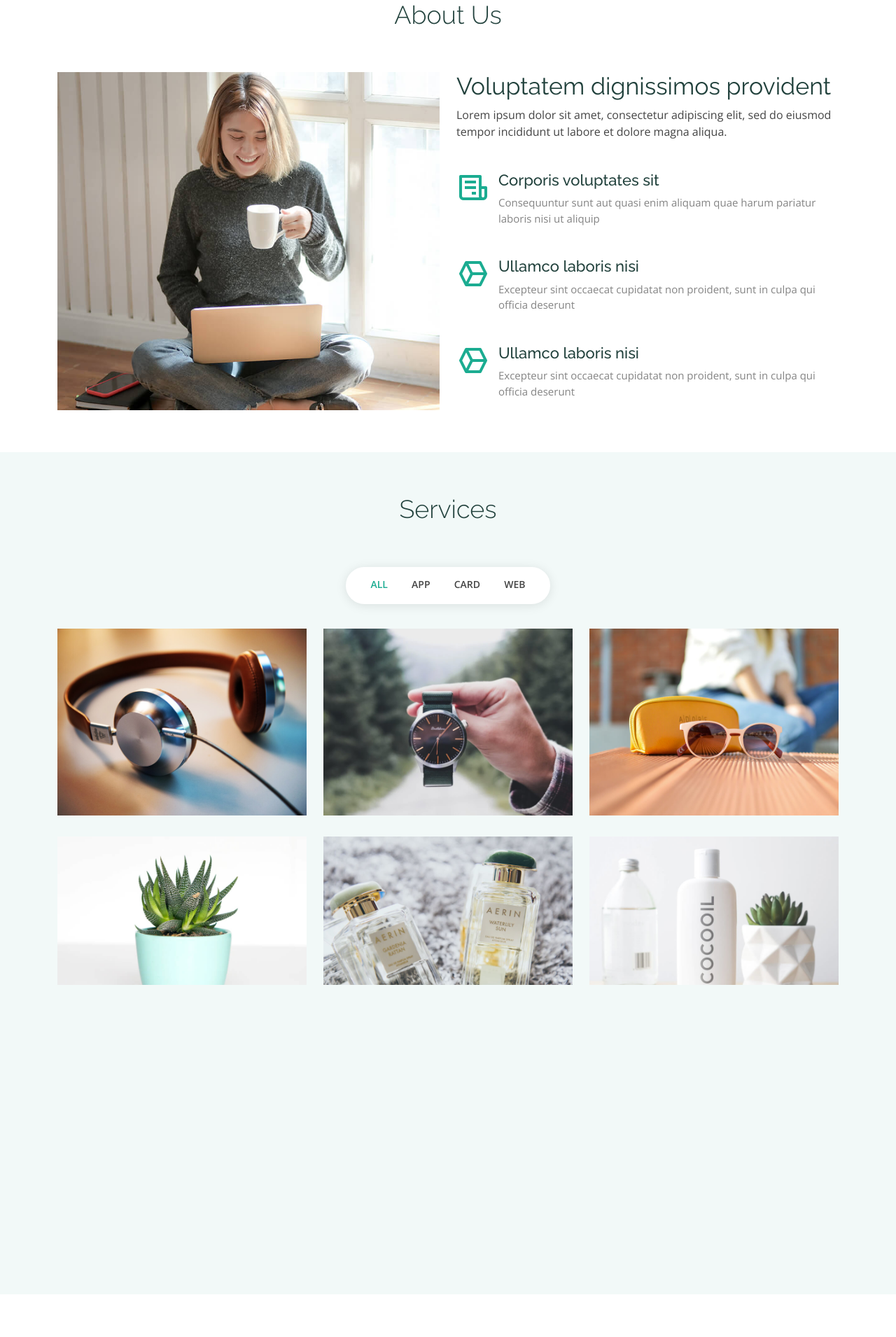
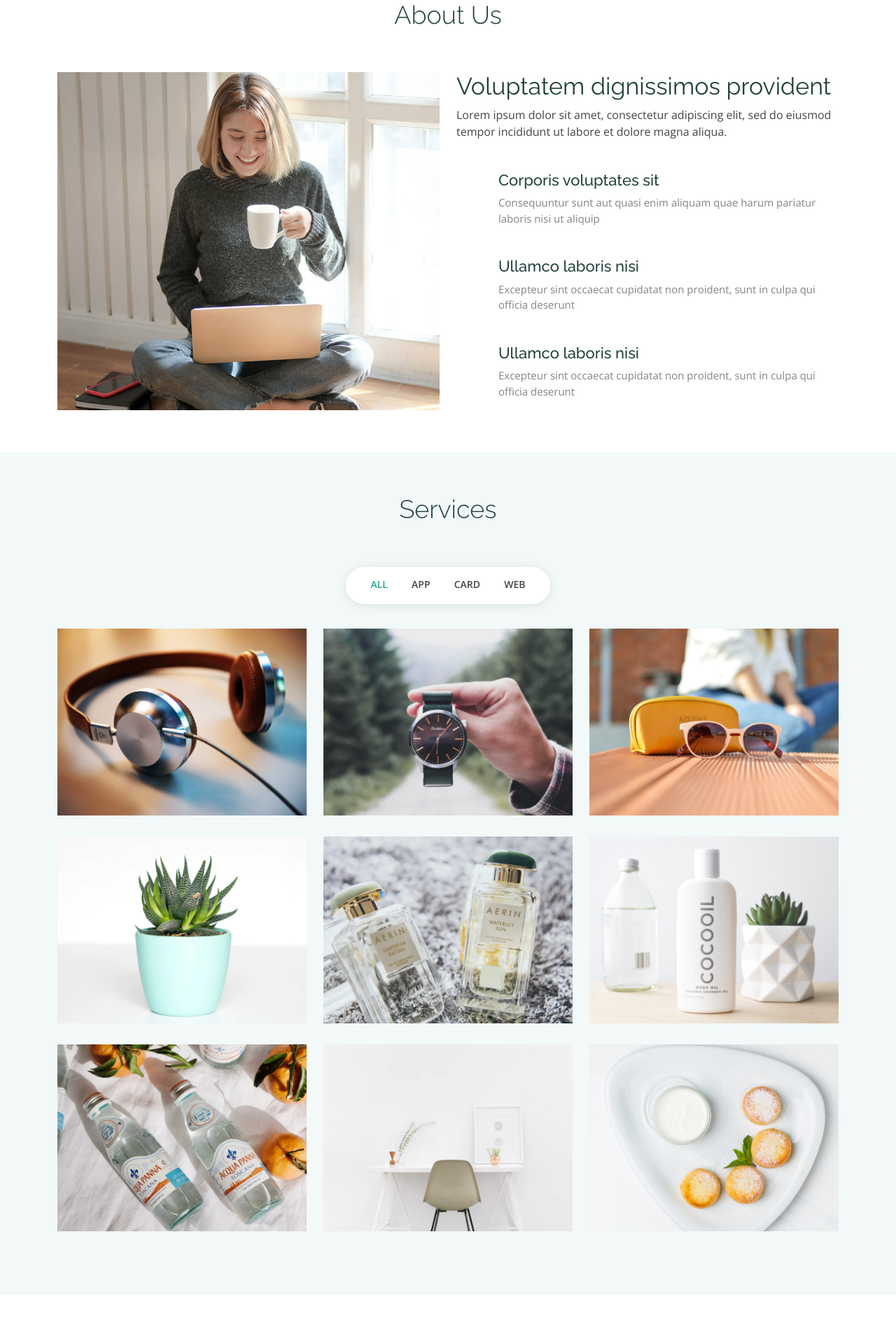
Before and after one commit to techsouvik/DummyApp, a Flask app: page / in a window 1280 px wide. Shown: the part 860-2770 px from the top of the page at 70% size. Run offline with Flask 2, Linux system fonts and the light colour scheme; some libraries are stand-ins or nearby versions.

Commit message:
routings cleared

```diff
--- a/app.py
+++ b/app.py
@@ -1,5 +1,9 @@
 from flask import Flask, render_template
-app = Flask(__name__)
+app = Flask(__name__,
+            static_url_path='',
+            static_folder='static',
+            template_folder='templates')
+
 
 @app.route('/')
 def home():
--- a/templates/index.html
+++ b/templates/index.html
@@ -10,22 +10,18 @@
   <meta content="" name="keywords">
 
   <!-- Favicons -->
-  <link href="static/assets/img/favicon.png" rel="icon">
-  <link href="static/assets/img/apple-touch-icon.png" rel="apple-touch-icon">
+  <link href="assets/img/favicon.png" rel="icon">
+  <link href="assets/img/apple-touch-icon.png" rel="apple-touch-icon">
 
   <!-- Google Fonts -->
   <link href="https://fonts.googleapis.com/css?family=Open+Sans:300,300i,400,400i,600,600i,700,700i|Raleway:300,300i,400,400i,500,500i,600,600i,700,700i|Poppins:300,300i,400,400i,500,500i,600,600i,700,700i" rel="stylesheet">
 
   <!-- Vendor CSS Files -->
-  <link href="static/assets/vendor/aos/aos.css" rel="stylesheet">
-  <link href="static/assets/vendor/bootstrap/css/bootstrap.min.css" rel="stylesheet">
-  <link href="static/assets/vendor/bootstrap-icons/bootstrap-icons.css" rel="stylesheet">
-  <link href="static/assets/vendor/boxicons/css/boxicons.min.css" rel="stylesheet">
-  <link href="static/assets/vendor/glightbox/css/glightbox.min.css" rel="stylesheet">
-  <link href="static/assets/vendor/swiper/swiper-bundle.min.css" rel="stylesheet">
+  <link href="assets/vendor/bootstrap/css/bootstrap.min.css" rel="stylesheet">
+
 
   <!-- Template Main CSS File -->
-  <link href="static/assets/css/style.css" rel="stylesheet">
+  <link href="assets/css/style.css" rel="stylesheet">
 
 </head>
 
@@ -145,12 +141,12 @@
 
           <div class="col-lg-4 col-md-6 portfolio-item filter-web">
             <div class="portfolio-wrap">
-              <img src="static/assets/img/portfolio/portfolio-2.jpg" class="img-fluid" alt="">
+              <img src="assets/img/portfolio/portfolio-2.jpg" class="img-fluid" alt="">
               <div class="portfolio-info">
                 <h4>Web 3</h4>
                 <p>Web</p>
                 <div class="portfolio-links">
-                  <a href="static/assets/img/portfolio/portfolio-2.jpg" data-gallery="portfolioGallery" class="portfolio-lightbox" title="Web 3"><i class="bx bx-plus"></i></a>
+                  <a href="assets/img/portfolio/portfolio-2.jpg" data-gallery="portfolioGallery" class="portfolio-lightbox" title="Web 3"><i class="bx bx-plus"></i></a>
                   <a href="portfolio-details.html" title="More Details"><i class="bx bx-link"></i></a>
                 </div>
               </div>
@@ -345,16 +341,6 @@
 
   <a href="#" class="back-to-top d-flex align-items-center justify-content-center"><i class="bi bi-arrow-up-short"></i></a>
 
-  <script src="static/assets/vendor/aos/aos.js"></script>
-  <script src="static/assets/vendor/bootstrap/js/bootstrap.bundle.min.js"></script>
-  <script src="static/assets/vendor/glightbox/js/glightbox.min.js"></script>
-  <script src="static/assets/vendor/isotope-layout/isotope.pkgd.min.js"></script>
-  <script src="static/assets/vendor/swiper/swiper-bundle.min.js"></script>
-  <script src="static/assets/vendor/php-email-form/validate.js"></script>
-
-  <!-- Template Main JS File -->
-  <script src="static/assets/js/main.js"></script>
-
 </body>
 
 </html>
```
